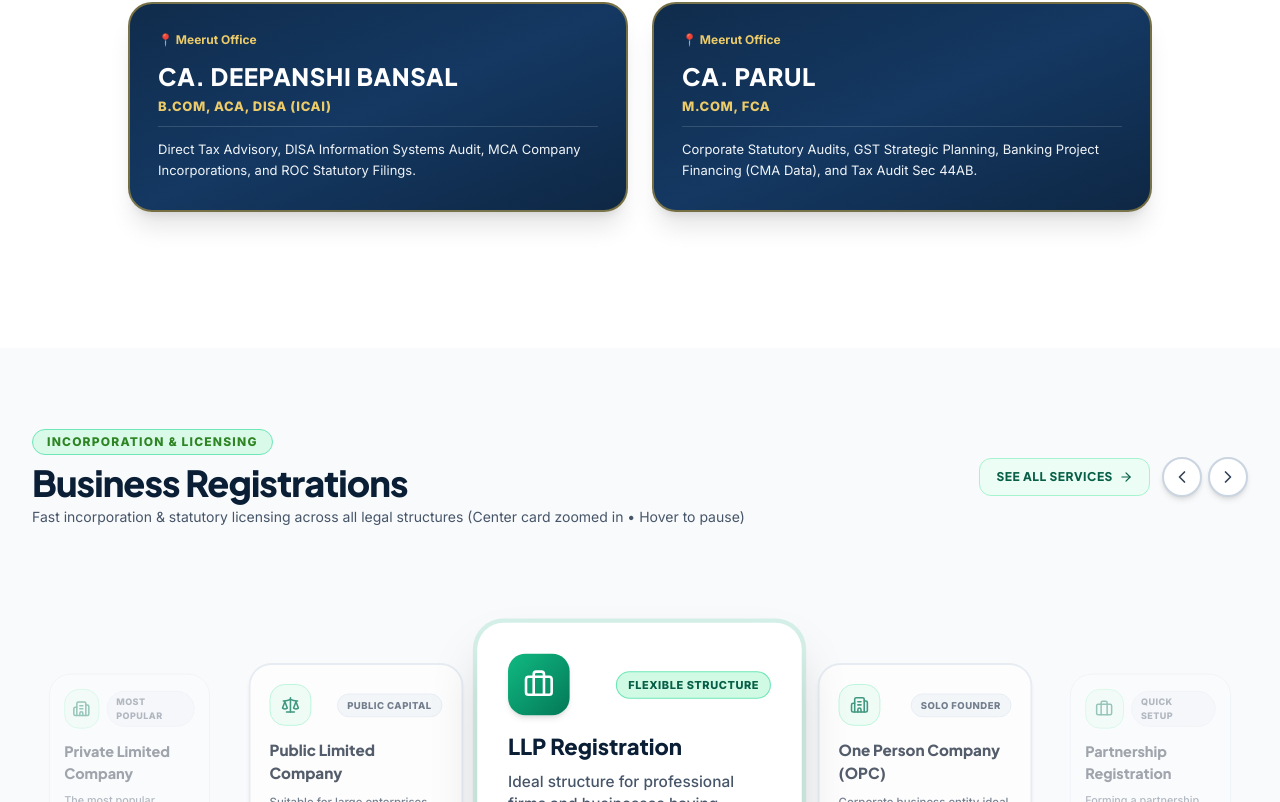
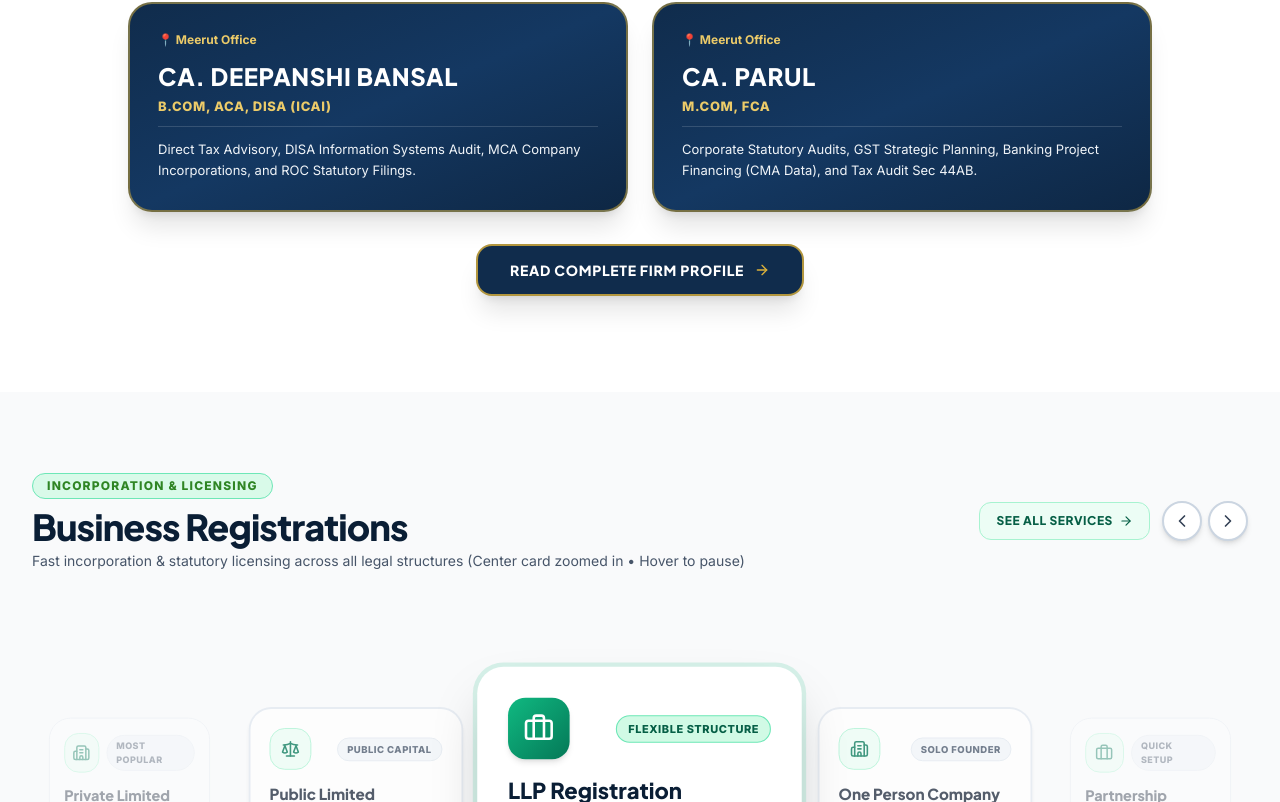
Before and after one commit to 7471ashish/CA-website-final, a React (Vite) app: page / in a window 1280 px wide. Shown: the part 1655-2457 px from the top of the page. Built offline with nearby package versions, Linux system fonts and the light colour scheme.

Commit message:
feat: add Read Complete Firm Profile button linking to /about below partner cards on homepage

```diff
--- a/src/components/home/AboutIntroSection.jsx
+++ b/src/components/home/AboutIntroSection.jsx
@@ -62,7 +62,7 @@ export default function AboutIntroSection({ onOpenConsultation }) {
         </div>
 
         {/* TWO PARTNER CARDS EXPANDED */}
-        <div className="grid grid-cols-1 md:grid-cols-2 gap-6 max-w-5xl mx-auto mb-10">
+        <div className="grid grid-cols-1 md:grid-cols-2 gap-6 max-w-5xl mx-auto mb-8">
 
           {/* Card 1: CA DEEPANSHI BANSAL */}
           <div className="bg-gradient-to-br from-[#102c4c] via-[#143862] to-[#0e2744] p-6 sm:p-7 rounded-3xl text-white border-2 border-gold-400/50 shadow-xl flex flex-col justify-between">
@@ -102,6 +102,18 @@ export default function AboutIntroSection({ onOpenConsultation }) {
 
         </div>
 
+        {/* Read Complete Firm Profile CTA Button */}
+        <div className="text-center">
+          <Link
+            to="/about"
+            className="inline-flex items-center gap-2.5 py-3.5 px-8 rounded-2xl bg-[#102c4c] hover:bg-[#0c223c] text-white font-heading font-black text-xs sm:text-sm uppercase tracking-wider border-2 border-gold-400/80 hover:border-gold-300 shadow-xl hover:shadow-2xl transition-all duration-200 hover:scale-105 group cursor-pointer"
+            title="Read Complete Firm Profile & Leadership Experience"
+          >
+            <span>Read Complete Firm Profile</span>
+            <ArrowRight className="w-4 h-4 text-gold-400 group-hover:translate-x-1 transition-transform" />
+          </Link>
+        </div>
+
       </div>
     </section>
   );
```
